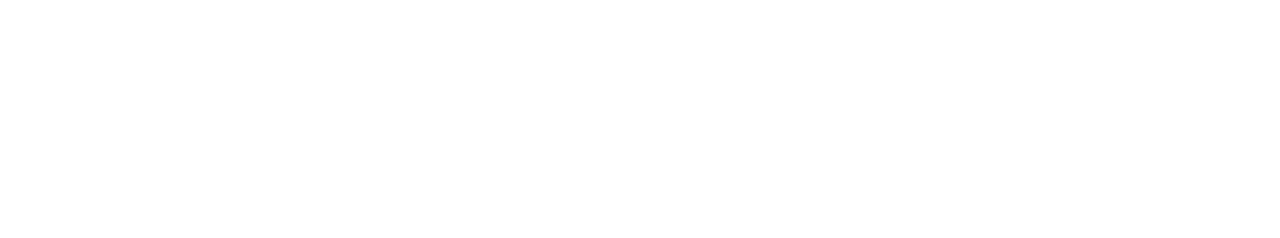
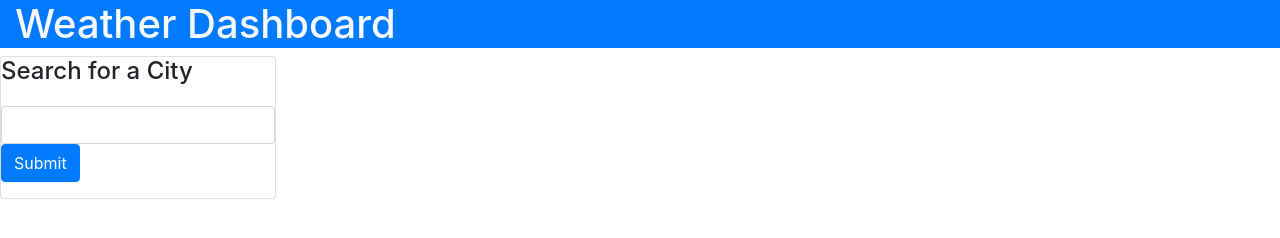
Before and after one commit to phuonganhle0312/gt-weather-dashboard-hw, a plain HTML site: page index.html in a window 1280 px wide. Drawn offline with nearby package versions, Linux system fonts and the light colour scheme.

Commit message:
added header and search bar with id for search results

```diff
--- a/index.html
+++ b/index.html
@@ -9,6 +9,34 @@
     <script src="jquery-3.5.1.min.js"></script>
 </head>
 <body>
+    <!--Header-->
+    <header class="container-fluid bg-primary text-light">
+                <h1>Weather Dashboard</h1>
+    </header>
+    <!--Seach-->
+    <div class="container-fluid" id="">
+        <div class="row">
+            <div class="card w-40">
+                <div class="card-title">
+            <h4 >Search for a City</h4>
+            </div>
+            <div class="card-text">
+                <!--Search Bar-->
+                <div class="form-group w-40">
+                    <input type="text" class="form-control" id="searchInput">
+                    <button class="btn btn-primary" type="submit" id="searchBtn">Submit</button>
+                  </div>
+            </form>
+            </div>
+            </div>
+            </div>
+        </div>
+        <!--Search List-->
+        <div class="searchData">
+            <ul id="searchResults"></ul>
+            </ul>
+        </div>
+    </div>
 
 
 
```
